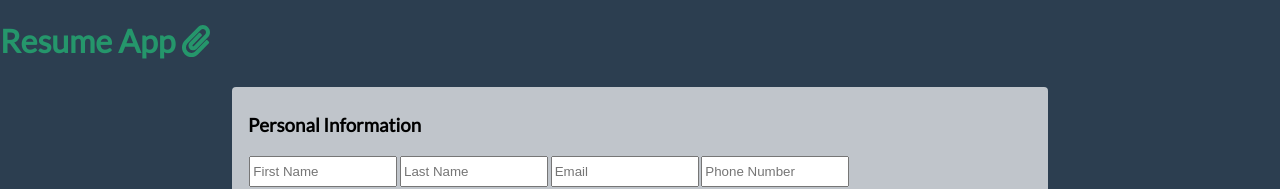
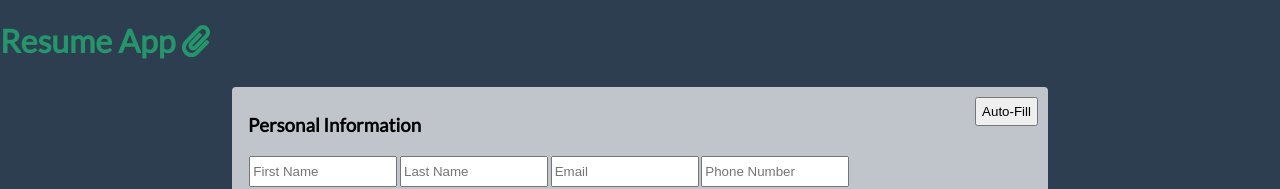
Before and after one commit to timjacksonm/CV-App, a React (Create React App) app: page / in a window 1280 px wide. Shown: the top 189 px of the page. Built offline with nearby package versions, Linux system fonts and the light colour scheme.

Commit message:
enabled john doe auto fill button and adjusted setState values to use new react hooks.

```diff
--- a/src/App.js
+++ b/src/App.js
@@ -198,97 +198,91 @@ const App = (props) => {
     document.getElementById('nextBtn').classList = 'navBtns';
     document.getElementById('prevBtn').classList = 'navBtns hidden';
   };
-  // const johnDoe = () => {
-  //   document.forms[0].querySelector("input[name='profileFirstName']").value =
-  //     'John';
-  //   document.forms[0].querySelector("input[name='profileLastName']").value =
-  //     'Doe';
-  //   document.forms[0].querySelector("input[name='profileEmail']").value =
-  //     'JohnDoe@gmail.com';
-  //   document.forms[0].querySelector("input[name='profilePhoneNum']").value =
-  //     '123-456-7890';
-  //   setState({
-  //     profileFirstName: 'John',
-  //     profileLastName: 'Doe',
-  //     profileEmail: 'JohnDoe@gmail.com',
-  //     profilePhoneNum: '123-456-7890',
-  //     skills: [
-  //       'HTML',
-  //       'CSS',
-  //       'JavaScript',
-  //       'C#',
-  //       'C++',
-  //       'Ruby',
-  //       'Python',
-  //       'Java',
-  //       'PHP',
-  //     ],
-  //     education: [
-  //       {
-  //         Name: 'Stanford University',
-  //         Location: 'Standford, CA',
-  //         Degree: 'Bachelor of Sciences (BS)',
-  //         Major: 'Computer Science',
-  //         DateCompleted: '2021-01-01',
-  //       },
-  //     ],
-  //     jobs: [
-  //       {
-  //         Name: 'Facebook',
-  //         Title: 'Software Engineer',
-  //         Location: 'Menlo Park, CA',
-  //         Start: '01-01-2021',
-  //         End: '04-01-2021',
-  //         Description: [
-  //           'Work closely with our product and design teams to build new and innovative application experiences for the iOS platform',
-  //           'Implement custom native user interfaces using the latest iOS programming techniques',
-  //           'Build reusable iOS software components for interfacing with our back-end platforms',
-  //         ],
-  //       },
-  //       {
-  //         Name: 'Google',
-  //         Title: 'Product Manager',
-  //         Location: 'Mountain View, CA',
-  //         Start: '01-01-2021',
-  //         End: '04-01-2021',
-  //         Description: [
-  //           'Work collaboratively with engineering, marketing, legal, UX, and other teams on cutting edge technologies.',
-  //           'Understand markets, competition, and user requirements in depth.',
-  //           'Launch new products and features, test their performance, and iterate quickly.',
-  //         ],
-  //       },
-  //       {
-  //         Name: 'Tesla',
-  //         Title: 'Simulation Engineer',
-  //         Location: 'Grand Rapids, MI',
-  //         Start: '01-01-2021',
-  //         End: '04-01-2021',
-  //         Description: [
-  //           'Lead design for manufacturing formability studies, working with the product designer to determine best tooling plan for all stamped parts.',
-  //           'ead tooling engineering team in developing formability plans and laying out tooling processes for sheet metal stamping parts – ranging from large Class A automotive parts to small progressive parts.',
-  //           'Use Autoform and/or PamStamp simulation software to setup and run formability feasibility studies on sheet metal stamping parts/processes. This includes the completion of all trim development and form compensations.',
-  //         ],
-  //       },
-  //     ],
-  //     references: [
-  //       {
-  //         Name: 'Steve Jobs',
-  //         Relation: 'Mentor',
-  //         PhoneNumber: '123-456-7890',
-  //       },
-  //       {
-  //         Name: 'Bill Gates',
-  //         Relation: 'Finance Manager',
-  //         PhoneNumber: '098-654-3210',
-  //       },
-  //       {
-  //         Name: 'Tim Jackson',
-  //         Relation: 'Best Friend',
-  //         PhoneNumber: '999-999-9999',
-  //       },
-  //     ],
-  //   });
-  // };
+  const johnDoe = () => {
+    document.forms[0].querySelector("input[name='profileFirstName']").value =
+      'John';
+    document.forms[0].querySelector("input[name='profileLastName']").value =
+      'Doe';
+    document.forms[0].querySelector("input[name='profileEmail']").value =
+      'JohnDoe@gmail.com';
+    document.forms[0].querySelector("input[name='profilePhoneNum']").value =
+      '123-456-7890';
+    setSkills([
+      'HTML',
+      'CSS',
+      'JavaScript',
+      'C#',
+      'C++',
+      'Ruby',
+      'Python',
+      'Java',
+      'PHP',
+    ]);
+    setEducation([
+      {
+        Name: 'Stanford University',
+        Location: 'Standford, CA',
+        Degree: 'Bachelor of Sciences (BS)',
+        Major: 'Computer Science',
+        DateCompleted: '2021-01-01',
+      },
+    ]);
+    setJobs([
+      {
+        Name: 'Facebook',
+        Title: 'Software Engineer',
+        Location: 'Menlo Park, CA',
+        Start: '01-01-2021',
+        End: '04-01-2021',
+        Description: [
+          'Work closely with our product and design teams to build new and innovative application experiences for the iOS platform',
+          'Implement custom native user interfaces using the latest iOS programming techniques',
+          'Build reusable iOS software components for interfacing with our back-end platforms',
+        ],
+      },
+      {
+        Name: 'Google',
+        Title: 'Product Manager',
+        Location: 'Mountain View, CA',
+        Start: '01-01-2021',
+        End: '04-01-2021',
+        Description: [
+          'Work collaboratively with engineering, marketing, legal, UX, and other teams on cutting edge technologies.',
+          'Understand markets, competition, and user requirements in depth.',
+          'Launch new products and features, test their performance, and iterate quickly.',
+        ],
+      },
+      {
+        Name: 'Tesla',
+        Title: 'Simulation Engineer',
+        Location: 'Grand Rapids, MI',
+        Start: '01-01-2021',
+        End: '04-01-2021',
+        Description: [
+          'Lead design for manufacturing formability studies, working with the product designer to determine best tooling plan for all stamped parts.',
+          'ead tooling engineering team in developing formability plans and laying out tooling processes for sheet metal stamping parts – ranging from large Class A automotive parts to small progressive parts.',
+          'Use Autoform and/or PamStamp simulation software to setup and run formability feasibility studies on sheet metal stamping parts/processes. This includes the completion of all trim development and form compensations.',
+        ],
+      },
+    ]);
+    setReferences([
+      {
+        Name: 'Steve Jobs',
+        Relation: 'Mentor',
+        PhoneNumber: '123-456-7890',
+      },
+      {
+        Name: 'Bill Gates',
+        Relation: 'Finance Manager',
+        PhoneNumber: '098-654-3210',
+      },
+      {
+        Name: 'Tim Jackson',
+        Relation: 'Best Friend',
+        PhoneNumber: '999-999-9999',
+      },
+    ]);
+  };
   return (
     <div className='content'>
       <section>
@@ -304,7 +298,7 @@ const App = (props) => {
       <main id='centerContent'>
         {/* <PdfBtn state={''} /> */}
         <div id='formContainer' className='formContainer'>
-          {/* <FakeDataBtn AutoFillData={this.johnDoe} /> */}
+          <FakeDataBtn AutoFillData={johnDoe} />
           <Profile handleChange={handleChange} />
           <Skills
             inputState={input}
```
